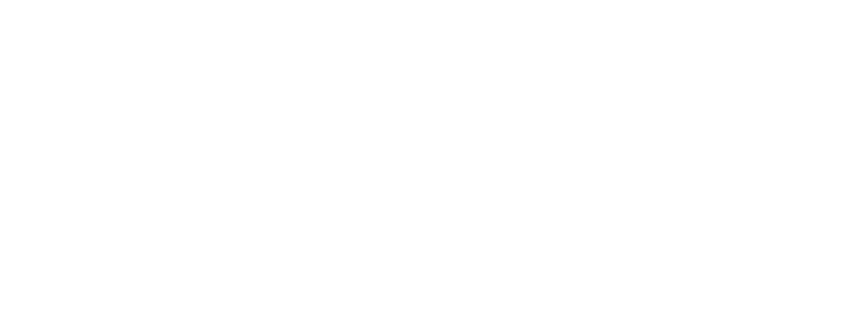
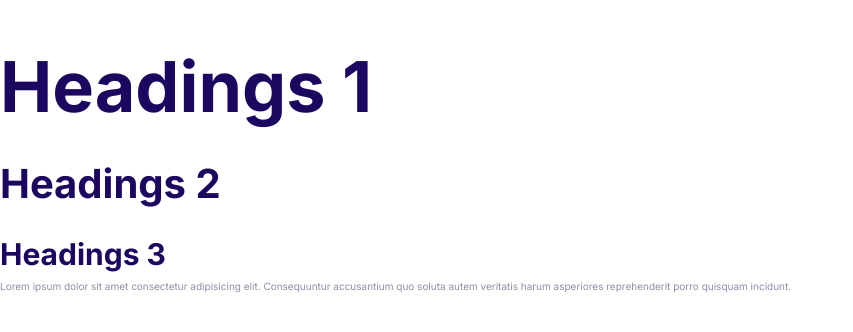
Before and after one commit to Qashu02/mywebsite, a plain HTML site: page index.html in a window 1280 px wide. Shown: the whole page, without its empty margins (0-853 px from the left). Drawn offline with Linux system fonts and the light colour scheme.

Commit message:
typography for the website (setting fonts )

```diff
--- a/css/style.css
+++ b/css/style.css
@@ -5,3 +5,45 @@
     --color-headings: #1b0760;
     --color-body: #918ca4;
 }
+html{
+    font-size: 62.5%;
+}
+body{
+    font-family: 'Inter', Arial, Helvetica, sans-serif ;
+  ;
+    color: var(--color-body);
+}
+h1,h2,h3{
+    color: var(--color-headings);
+  margin-bottom: 1rem;
+}
+h1{
+
+    font-size: 7rem;
+}
+h2{
+    font-size: 4rem;
+}
+h3{
+    font-size: 3rem;
+}
+p{
+    margin-top: 0;
+}
+
+@media screen and (min-width:1024) {
+
+    body{
+        font-size: 1.8rem;
+    }
+    h1{
+      font-size: 8rem;
+    }
+    h2{
+        font-size: 4rem;
+    }
+    h3{
+        font-size: 2.4rem;
+    }
+
+}
--- a/index.html
+++ b/index.html
@@ -4,6 +4,23 @@
     <meta charset="UTF-8" />
     <meta name="viewport" content="width=device-width, initial-scale=1.0" />
     <title>Document</title>
+    <link rel="stylesheet" href="css/normalize.css" />
+    <link rel="stylesheet" href="css/style.css" />
+    <link rel="preconnect" href="https://fonts.googleapis.com" />
+    <link rel="preconnect" href="https://fonts.gstatic.com" crossorigin />
+    <link
+      href="https://fonts.googleapis.com/css2?family=Inter:wght@400;700&family=Roboto:wght@300&display=swap"
+      rel="stylesheet"
+    />
   </head>
-  <body></body>
+  <body>
+    <h1>Headings 1</h1>
+    <h2>Headings 2</h2>
+    <h3>Headings 3</h3>
+    <p>
+      Lorem ipsum dolor sit amet consectetur adipisicing elit. Consequuntur
+      accusantium quo soluta autem veritatis harum asperiores reprehenderit
+      porro quisquam incidunt.
+    </p>
+  </body>
 </html>
```
